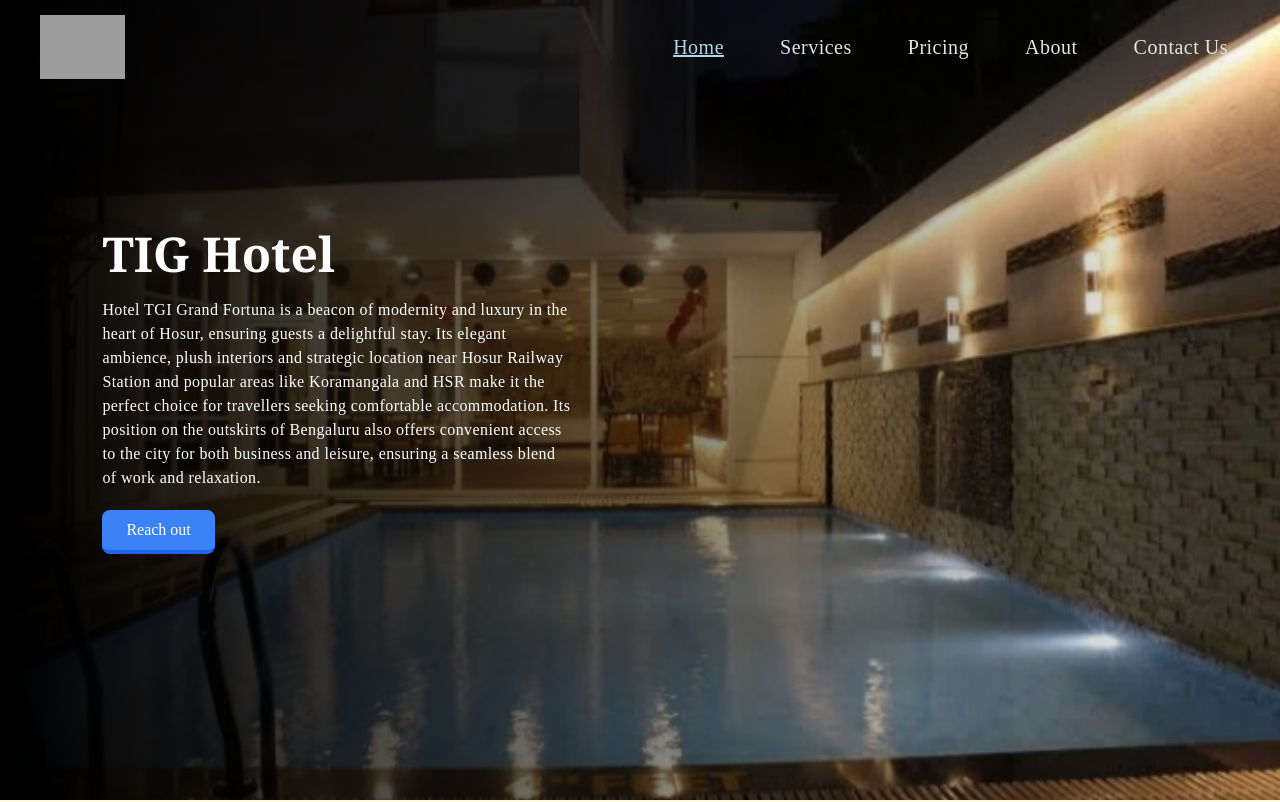
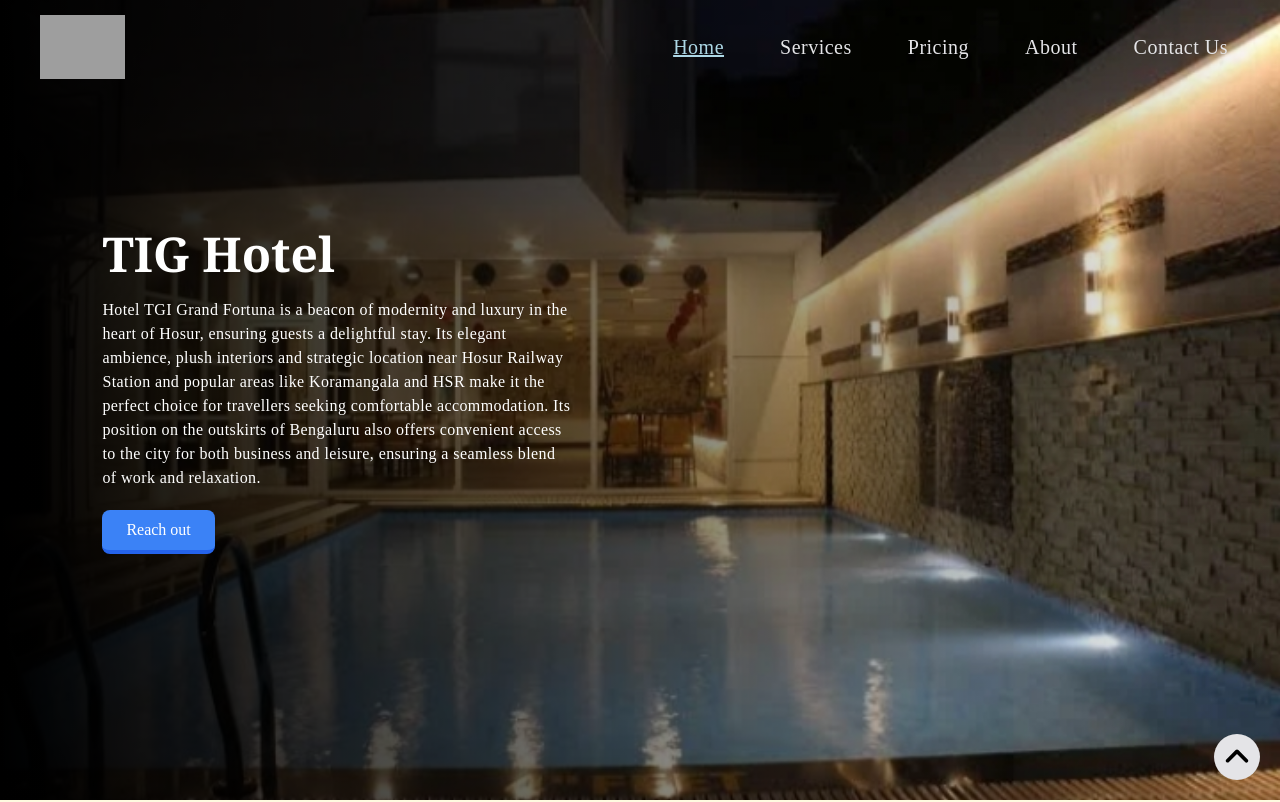
Before and after one commit to opdsbanasya/TGI-Hotel, a React (Vite) app in the folder frontend/: page / in a window 1280 px wide. Shown: the top 802 px of the page. Built offline with nearby package versions, Linux system fonts and the light colour scheme; grey boxes are pictures that could not be loaded.

Commit message:
bottom to top button

```diff
--- a/frontend/src/App.js
+++ b/frontend/src/App.js
@@ -1,19 +1,31 @@
 import React from "react";
 import ReactDOM from "react-dom/client";
 import Body from "./Components/Body";
-import {createBrowserRouter, Outlet, RouterProvider} from 'react-router-dom';
+import { createBrowserRouter, Outlet, RouterProvider } from 'react-router-dom';
 import Navbar from "./Components/Navbar";
 import Footer from "./Components/Footer";
 import Facilities from "./Components/Facilities";
 import About from "./Components/About";
 import ContactUs from "./Components/ContactUs";
 import Pricing from "./Components/Pricing";
+import { FaAngleUp } from "react-icons/fa6";
 
 const App = () => {
-    return <div className="bg-[#FEFAE0] font-[poppins]">
+
+    const scrollToUp = ()=>{
+        window.scrollTo({
+            top: 0,
+            behavior: 'smooth'
+        });
+    }
+
+    return <div className="bg-[#FEFAE0] font-[poppins] relative">
         <Navbar />
         <Outlet />
         <Footer />
+        <div onClick={scrollToUp} className="size-fit fixed right-5 bottom-5 bg-zinc-200 rounded-full text-3xl p-2 cursor-pointer">
+            <FaAngleUp />
+        </div>
     </div>
 }
 
```
